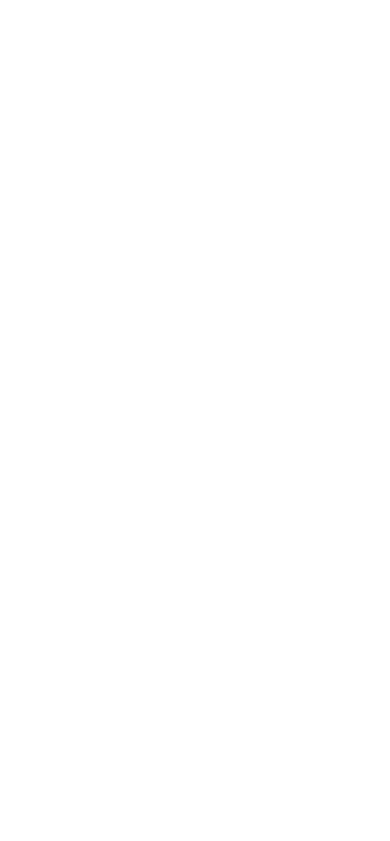
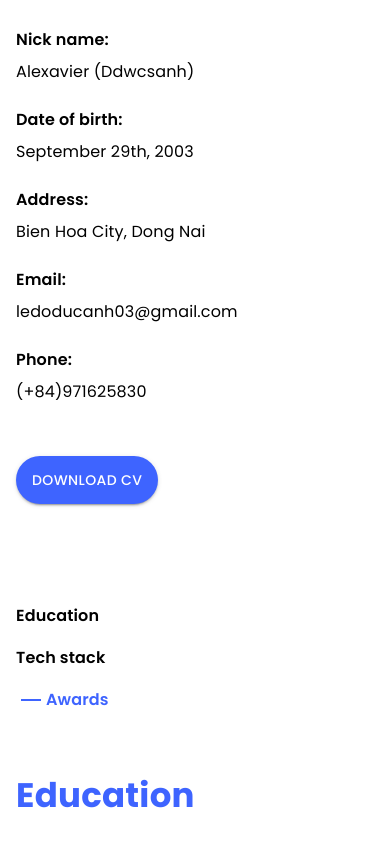
Before and after one commit to Ddwcsanh/portfolio-ddwcsanh, a React (Vite) app: page / in a window 390 px wide. Shown: the part 1156-1997 px from the top of the page. Before the commit the page ends 844 px from the top, so only its background shows below. Built offline with nearby package versions, Linux system fonts and the light colour scheme.

Commit message:
add some animation, responsive

```diff
--- a/src/components/resume/Awards.tsx
+++ b/src/components/resume/Awards.tsx
@@ -17,7 +17,7 @@
 
 const Awards = () => {
   return (
-    <Box>
+    <Box id='awards'>
       <Typography variant='h4' fontWeight={700} mb={4} style={{ color: 'var(--primary-color)' }}>
         Awards
       </Typography>
--- a/src/components/resume/Education.tsx
+++ b/src/components/resume/Education.tsx
@@ -20,7 +20,7 @@
 
 const Education = () => {
   return (
-    <Box marginBottom={'112px'}>
+    <Box margin={'2rem 0 112px'} id='education'>
       <Typography variant='h4' fontWeight={700} mb={4} style={{ color: 'var(--primary-color)' }}>
         Education
       </Typography>
--- a/src/components/resume/TechStack.tsx
+++ b/src/components/resume/TechStack.tsx
@@ -122,7 +122,7 @@
 
 const TechStack = () => {
   return (
-    <Box marginBottom={'112px'}>
+    <Box marginBottom={'112px'} id='tech-stack'>
       <Typography variant='h4' fontWeight={700} mb={4} style={{ color: 'var(--primary-color)' }}>
         Tech Stack
       </Typography>
--- a/src/pages/About.tsx
+++ b/src/pages/About.tsx
@@ -3,14 +3,14 @@
 
 const About = () => {
   return (
-    <section>
+    <section style={{ paddingBottom: '5rem' }} id='About'>
       <Fade direction='up' triggerOnce duration={1200}>
         <Container sx={{ maxWidth: { xs: '600px', md: '1200px' } }}>
           <Grid container minHeight={'calc(100vh - 160px)'}>
             <Grid item xs={0} md={6} sx={{ display: { xs: 'none', md: 'block' } }}>
               <img src='/avatar.jpg' alt='Picture of me' height={'100%'} style={{ objectFit: 'cover' }} />
             </Grid>
-            <Grid item xs={12} md={6} sx={{ paddingY: 6, paddingLeft: { md: 6 } }}>
+            <Grid item xs={12} md={6} sx={{ paddingTop: 6, paddingLeft: { md: 6 } }}>
               <Box pb={2}>
                 <Typography variant='h3' fontWeight={700} mb={3}>
                   About me
--- a/src/pages/Home.tsx
+++ b/src/pages/Home.tsx
@@ -13,7 +13,7 @@
 
 const Home = () => {
   return (
-    <section>
+    <section id='Home'>
       <Box
         height={'100vh'}
         width={'50%'}
--- a/src/pages/Navigation.tsx
+++ b/src/pages/Navigation.tsx
@@ -8,33 +8,8 @@
 import Button from '@mui/material/Button'
 import { Link } from 'react-router-dom'
 import { Collapse, IconButton, List, ListItemButton } from '@mui/material'
-// import { Brightness4, Brightness7, Login } from '@mui/icons-material'
 
 const pages = ['Home', 'About', 'Resume', 'Projects', 'Contact']
-
-// function useActiveLink(initialLink: string) {
-//   const [activeLink, setActiveLink] = React.useState(initialLink)
-
-//   const location = useLocation()
-
-//   React.useEffect(() => {
-//     const page = pages.find((page) => {
-//       if (page === 'Home') return location.pathname === '/'
-//       else return `/${page.toLocaleLowerCase()}` === location.pathname
-//     })
-//     if (page) {
-//       setActiveLink(`/${page.toLocaleLowerCase()}`)
-//     } else if (location.pathname.includes('/detail')) {
-//       setActiveLink('/home')
-//     } else if (location.pathname.includes('/film-mng')) {
-//       setActiveLink('/film-mng')
-//     } else {
-//       setActiveLink('')
-//     }
-//   }, [location])
-
-//   return [activeLink, setActiveLink] // Return the state and setter function
-// }
 
 const ResponsiveAppBar = () => {
   // const { user, logout } = useAuth()
@@ -55,6 +30,7 @@
   // }
   // const [activeLink, setActiveLink] = useActiveLink('/home') // Use the custom hook
 
+  //check if navbar is overlay, if true, change color to white
   const [isOverlay, setIsOverlay] = React.useState(false)
 
   React.useEffect(() => {
@@ -70,6 +46,7 @@
       window.removeEventListener('scroll', handleScroll)
     }
   }, [])
+  //===============================================================
 
   // const { login } = UserAuth()
   // const navigate = useNavigate()
@@ -88,22 +65,106 @@
   //   // eslint-disable-next-line react-hooks/exhaustive-deps
   // }, [user])
 
+  //check navbar scroll to the id of the component
   const [activeComponent, setActiveComponent] = React.useState('Home')
 
-  const handleClick = (page: string) => {
-    setActiveComponent(page)
-    if (page === 'Home') {
-      window.scrollTo({ top: 0, behavior: 'smooth' })
-    } else if (page === 'About') {
-      window.scrollTo({ top: window.innerHeight - 80, behavior: 'smooth' })
-    } else if (page === 'Resume') {
-      window.scrollTo({ top: window.innerHeight * 2 - 200, behavior: 'smooth' })
-    } else if (page === 'Projects') {
-      window.scrollTo({ top: window.innerHeight * 4.5 - 66, behavior: 'smooth' })
+  const handleClick = (event: React.MouseEvent<HTMLAnchorElement>) => {
+    event.preventDefault()
+    const target = event.currentTarget.getAttribute('href')
+    if (target) {
+      const element = document.querySelector(target)
+      if (element) {
+        const offset = element.getBoundingClientRect().top + window.scrollY - 80
+
+        window.scrollTo({ top: offset, behavior: 'smooth' })
+      }
     }
     setOpenMenu(false)
   }
+  //===============================================================
 
+  //navbar auto set active component when scroll to that component
+  const handleScrollDown = () => {
+    const scrollPositions = pages.map((page) => {
+      const element = document.querySelector(`#${page}`)
+      if (element) {
+        return {
+          name: page,
+          top: element.getBoundingClientRect().top,
+          bottom: element.getBoundingClientRect().bottom
+        }
+      }
+      return null
+    })
+
+    const viewportHeight = window.innerHeight
+
+    let closestElement = null
+    let closestDistance = Infinity
+
+    scrollPositions.forEach((position) => {
+      if (position && Math.abs(position.top) < 400) {
+        closestDistance = Math.min(Math.abs(position.top), closestDistance)
+        closestElement = position.name
+      } else if (position && Math.abs(position.bottom - viewportHeight) < 400) {
+        closestDistance = Math.min(Math.abs(position.bottom - viewportHeight), closestDistance)
+        closestElement = position.name
+      }
+    })
+
+    if (closestElement) {
+      setActiveComponent(closestElement)
+    }
+  }
+
+  const handleScrollUp = () => {
+    const scrollPositions = pages.map((page) => {
+      const element = document.querySelector(`#${page}`)
+      if (element) {
+        return {
+          name: page,
+          top: element.getBoundingClientRect().top
+        }
+      }
+      return null
+    })
+
+    let closestElement = null
+    let closestDistance = Infinity
+
+    scrollPositions.forEach((position) => {
+      if (position && position.top < 400) {
+        closestDistance = Math.min(Math.abs(position.top), closestDistance)
+        closestElement = position.name
+      }
+    })
+
+    if (closestElement) {
+      setActiveComponent(closestElement)
+    }
+  }
+  const scrollYRef = React.useRef<number>(0)
+
+  React.useEffect(() => {
+    const handleScrollEvent = () => {
+      if (window.scrollY > scrollYRef.current) {
+        handleScrollDown()
+      } else {
+        handleScrollUp()
+      }
+      scrollYRef.current = window.scrollY
+    }
+    scrollYRef.current = window.scrollY
+
+    window.addEventListener('scroll', handleScrollEvent)
+
+    return () => {
+      window.removeEventListener('scroll', handleScrollEvent)
+    }
+  }, [])
+  //===============================================================
+
+  //navbar collapse and open
   const [openMenu, setOpenMenu] = React.useState(false)
 
   const handleMenuClick = () => {
@@ -121,6 +182,7 @@
       clearTimeout(collapseTimeoutRef.current)
     }
   }, [openMenu])
+  //===============================================================
 
   return (
     <AppBar
@@ -228,9 +290,10 @@
             {pages.map((page) => (
               <Button
                 key={page}
-                onClick={() => handleClick(page)}
+                onClick={handleClick}
+                href={`#${page}`}
+                style={{ color: page === activeComponent ? 'var(--primary-color)' : 'var(--black-color)' }}
                 sx={{
-                  color: page === activeComponent ? 'var(--primary-color)' : 'var(--black-color)',
                   display: 'flex',
                   borderRadius: 0,
                   boxShadow: 'none',
@@ -355,18 +418,21 @@
         </Toolbar>
       </Container>
       <Collapse in={openMenu} timeout='auto' unmountOnExit>
-        <List component='div' disablePadding>
+        <List component='div' disablePadding sx={{ pb: 1 }}>
           {pages.map((page) => (
             <ListItemButton
               key={page}
-              onClick={() => handleClick(page)}
-              sx={{
+              onClick={handleClick}
+              href={`#${page}`}
+              style={{
                 color:
                   page === activeComponent
                     ? 'var(--primary-color)'
                     : !isOverlay
                     ? 'var(--white-color)'
-                    : 'var(--black-color)',
+                    : 'var(--black-color)'
+              }}
+              sx={{
                 paddingX: '50px',
                 height: '50px'
               }}
--- a/src/pages/Resume.tsx
+++ b/src/pages/Resume.tsx
@@ -1,4 +1,5 @@
-import { Container, Grid, List, ListItem, ListItemText } from '@mui/material'
+import { Box, Container, Grid, Link, ListItem, ListItemText } from '@mui/material'
+import React from 'react'
 import { Fade } from 'react-awesome-reveal'
 import Awards from '~/components/resume/Awards'
 import Education from '~/components/resume/Education'
@@ -20,24 +21,155 @@
 ]
 
 const Resume = () => {
+  const [active, setActive] = React.useState('#education')
+
+  const handleClick = (event: React.MouseEvent<HTMLAnchorElement>) => {
+    event.preventDefault()
+    const target = event.currentTarget.getAttribute('href')
+    if (target) {
+      setActive(target)
+      const element = document.querySelector(target)
+      if (element) {
+        const offset = element.getBoundingClientRect().top + window.scrollY - 112
+
+        window.scrollTo({ top: offset, behavior: 'smooth' })
+      }
+    }
+  }
+
+  const handleScrollDown = () => {
+    const scrollPositions = Menu.map((page) => {
+      const element = document.querySelector(`${page.href}`)
+      if (element) {
+        return {
+          href: page.href,
+          top: element.getBoundingClientRect().top,
+          bottom: element.getBoundingClientRect().bottom
+        }
+      }
+      return null
+    })
+
+    const viewportHeight = window.innerHeight
+
+    let closestElement = null
+    let closestDistance = Infinity
+
+    scrollPositions.forEach((position) => {
+      if (position && Math.abs(position.top) < 400) {
+        closestDistance = Math.min(Math.abs(position.top), closestDistance)
+        closestElement = position.href
+      } else if (position && Math.abs(position.bottom - viewportHeight) < 500) {
+        closestDistance = Math.min(Math.abs(position.bottom - viewportHeight), closestDistance)
+        closestElement = position.href
+      }
+    })
+
+    if (closestElement) {
+      setActive(closestElement)
+    }
+  }
+
+  const handleScrollUp = () => {
+    const scrollPositions = Menu.map((page) => {
+      const element = document.querySelector(`${page.href}`)
+      if (element) {
+        return {
+          href: page.href,
+          top: element.getBoundingClientRect().top,
+          bottom: element.getBoundingClientRect().bottom
+        }
+      }
+      return null
+    })
+
+    let closestElement = null
+    let closestDistance = Infinity
+
+    scrollPositions.forEach((position) => {
+      if (position && position.top < 400) {
+        closestDistance = Math.min(Math.abs(position.top), closestDistance)
+        closestElement = position.href
+      }
+    })
+
+    if (closestElement) {
+      setActive(closestElement)
+    }
+  }
+
+  const lastScrollY = React.useRef<number>(0)
+
+  React.useEffect(() => {
+    const handleScrollEvent = () => {
+      if (window.scrollY > lastScrollY.current) {
+        handleScrollDown()
+      } else {
+        handleScrollUp()
+      }
+      lastScrollY.current = window.scrollY
+    }
+    lastScrollY.current = window.scrollY
+
+    window.addEventListener('scroll', handleScrollEvent)
+
+    return () => {
+      window.removeEventListener('scroll', handleScrollEvent)
+    }
+  }, [])
+
   return (
-    <section style={{ paddingTop: '5rem' }}>
+    <section style={{ paddingBottom: '5rem' }} id='Resume'>
       <Fade direction='up' triggerOnce duration={1200}>
         <Container sx={{ maxWidth: { xs: '600px', md: '1200px' } }}>
           <Grid container>
             <Grid item xs={0} md={3}>
-              <List sx={{ position: 'sticky', top: '120px', padding: 0 }}>
-                {Menu.map((item) => (
-                  <ListItem sx={{ p: 0, mb: '10px', display: 'flex', flexWrap: 'wrap' }} key={item.name}>
-                    <ListItemText
-                      primaryTypographyProps={{ fontWeight: 600 }}
-                      sx={{ maxWidth: 'fit-content', whiteSpace: 'nowrap', cursor: 'pointer' }}
+              <Box sx={{ position: 'sticky', top: '80px', padding: { xs: '1rem 0', md: '2rem 0' } }}>
+                {Menu.map((item, index) => (
+                  <React.Fragment key={index}>
+                    <ListItem
+                      sx={{
+                        p: 0,
+                        mb: '10px',
+                        display: 'flex',
+                        alignItems: 'center',
+                        position: 'relative'
+                      }}
                     >
-                      {item.name}
-                    </ListItemText>
-                  </ListItem>
+                      <Box
+                        sx={{
+                          content: '""',
+                          position: 'absolute',
+                          left: active === item.href ? '5px' : '-20px',
+                          top: '50%',
+                          transform: 'translateY(-50%)',
+                          width: active === item.href ? '20px' : '0px',
+                          height: '2px',
+                          backgroundColor: 'var(--primary-color)',
+                          transition: 'left 0.3s ease'
+                        }}
+                      />
+                      <Link
+                        href={item.href}
+                        underline='none'
+                        sx={{
+                          display: 'block',
+                          width: '100%',
+                          position: 'relative',
+                          marginLeft: 0, // Space between bullet point and text
+                          cursor: 'pointer',
+                          transform: active === item.href ? 'translateX(30px)' : 'none',
+                          transition: 'transform 0.3s ease'
+                        }}
+                        style={{ color: active === item.href ? 'var(--primary-color)' : 'var(--black-color)' }}
+                        onClick={handleClick}
+                      >
+                        <ListItemText primaryTypographyProps={{ fontWeight: 600 }}>{item.name}</ListItemText>
+                      </Link>
+                    </ListItem>
+                  </React.Fragment>
                 ))}
-              </List>
+              </Box>
             </Grid>
             <Grid item xs={12} md={9}>
               <Education />
@@ -50,4 +182,5 @@
     </section>
   )
 }
+
 export default Resume
```
Also changed, not shown: src/pages/Contact.tsx (+8 -3 lines), src/pages/Footer.tsx (+11 -13 lines), src/pages/Main.tsx (+3 -13 lines), src/pages/Projects.tsx (+1 -41 lines).
